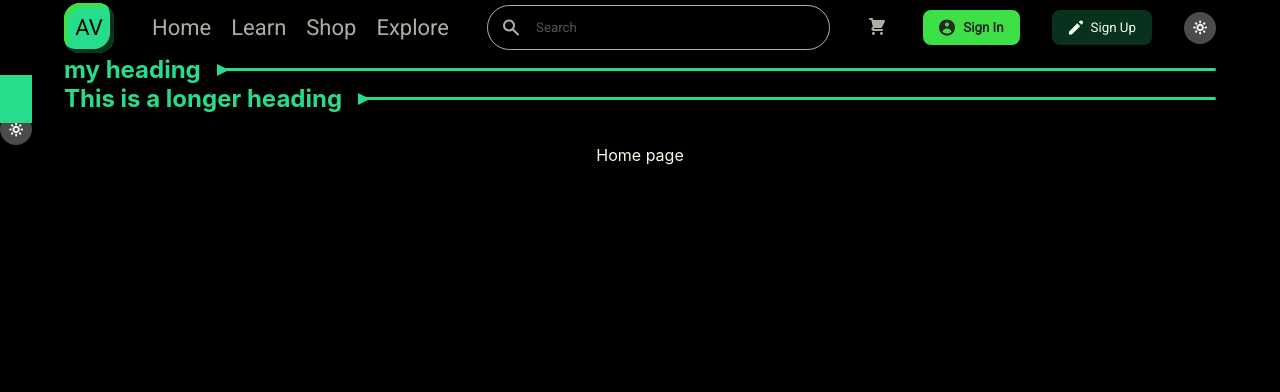
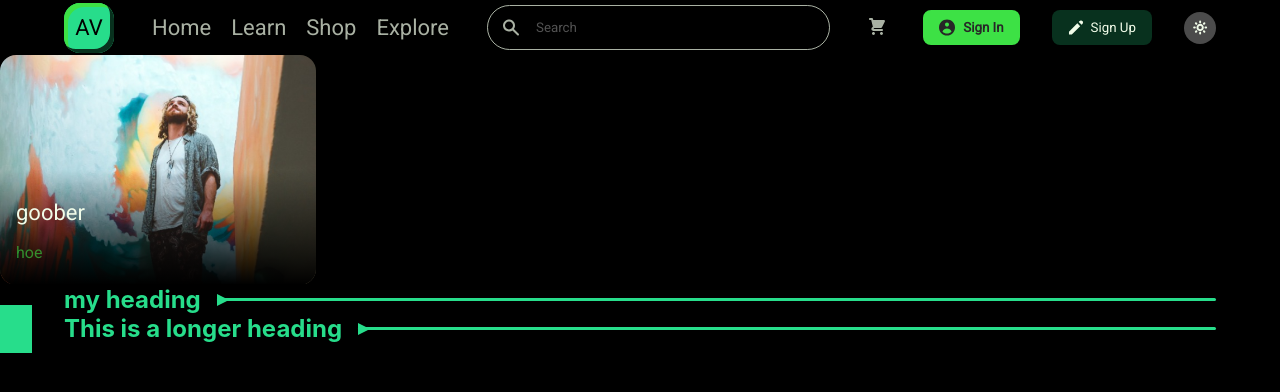
Before and after one commit to Maciej-Clanet/va_frontend_classroom, a React (Create React App) app: page / in a window 1280 px wide. Shown: the top 392 px of the page. Built offline with nearby package versions, Linux system fonts and the light colour scheme.

Commit message:
Featured artist component added

```diff
--- /dev/null
+++ b/src/Components/FeaturedArtistThumbnail/FeaturedArtistThumbnail.css
@@ -0,0 +1,44 @@
+.featured-artist-thumbnail{
+    width: 316px;
+    height: 230px;
+    overflow: hidden;
+    position: relative;
+    border-radius: 16px;
+
+    user-select: none;
+
+    &:hover img{
+        transform: scale(1.2);
+    }
+
+    & img{
+        object-fit: cover;
+        transition: transform 0.3s ease;
+    }
+
+    & .artist-info{
+        position: absolute;
+        bottom: 0;
+        left: 0;
+        width: 100%;
+        height: 50%;
+
+        background: rgb(0,0,0);
+        background: linear-gradient(0deg, rgba(0,0,0,1) 0%, rgba(0,0,0,0) 100%);
+        display: flex;
+        flex-direction: column;
+        align-items: flex-start;
+        padding: 16px;
+
+        & span:first-of-type{
+            color: var(--text-color);
+        }
+        & span:nth-of-type(2){
+            color: var(--primary-color);
+            opacity: 0.6;
+        }
+
+    }
+
+
+}
--- /dev/null
+++ b/src/Components/FeaturedArtistThumbnail/FeaturedArtistThumbnail.js
@@ -0,0 +1,18 @@
+import "./FeaturedArtistThumbnail.css"
+import { useNavigate } from "react-router";
+const FeaturedArtistThumbnail = ({ artistName, artistProfession, image, profileLink }) => {
+    const navigate = useNavigate()
+
+    return (
+        <div className="featured-artist-thumbnail" onClick={() => navigate(profileLink)}>
+            <img src={image} />
+            <div className="artist-info">
+                <span className="text-title">{artistName}</span>
+                <span className="text-label">{artistProfession}</span>
+            </div>
+
+        </div>
+    )
+}
+
+export default FeaturedArtistThumbnail;
--- a/src/Pages/Home.js
+++ b/src/Pages/Home.js
@@ -1,14 +1,19 @@
 import "./Home.css"
 import SectionHeading from "../Components/SectionHeading/SectionHeading";
 import ThemeToggleButton from "../Components/ThemeToggleButton/ThemeToggleButton";
+import FeaturedArtistThumbnail from "../Components/FeaturedArtistThumbnail/FeaturedArtistThumbnail";
+import tempArtistImage from "../Assets/Temp/FeaturedArtist.png"
+
 const Home = () => {
     return (
         <>
+            <FeaturedArtistThumbnail artistName="goober" artistProfession="hoe" profileLink="/user/goober" image={tempArtistImage}/>
             <SectionHeading text="my heading"/>
             <SectionHeading text="This is a longer heading" active={true}/>
-           <ThemeToggleButton/>
 
-            Home page
+
+
+
         </>
     )
 }
```
Also changed, not shown: src/Assets/Temp/FeaturedArtist.png (added).
